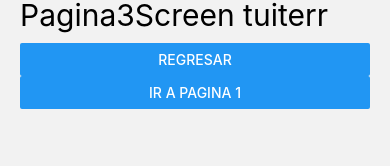
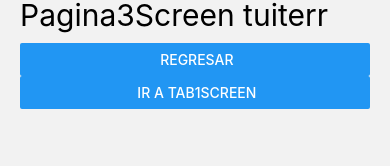
Before and after one commit to faucesmou/ReactNativeApp., a React Native app: screen /Tab3Screen in a window 390 px wide. Shown: the part 131-297 px from the top of the page. Built offline with nearby package versions, Linux system fonts and the light colour scheme.

Commit message:
Avances con los navigators.

```diff
--- a/src/screens/Pagina3Screen.tsx
+++ b/src/screens/Pagina3Screen.tsx
@@ -10,11 +10,11 @@ interface Props extends StackScreenProps<any, any> {};
 
 export const Pagina3Screen = ( { navigation } : Props ) => {
 
-navigation.dispatch (
+/* navigation.dispatch (
   StackActions.replace('Profile', {
     user: 'jane',
   })
-)
+) */
   return (
     <View style={ styles.globalMargin }>
 
@@ -23,13 +23,21 @@ navigation.dispatch (
         </Text>
 
         <Button
+            title=' Regresar'
+            onPress={ () => navigation.navigate(/* 'Pagina2Screen' */'Tab2Screen')}
+        />
+        <Button
+            title=' Ir a Tab1Screen'
+            onPress={ () => navigation.navigate(/* 'Pagina2Screen' */'Tab1Screen')}
+        />
+    {/*     <Button
             title = "Regresar"
             onPress={ () => navigation.pop()}
         />
         <Button
             title = "ir a pagina 1"
             onPress={ () => navigation.popToTop()}
-        />
+        /> */}
 
     </View>
   )
```
